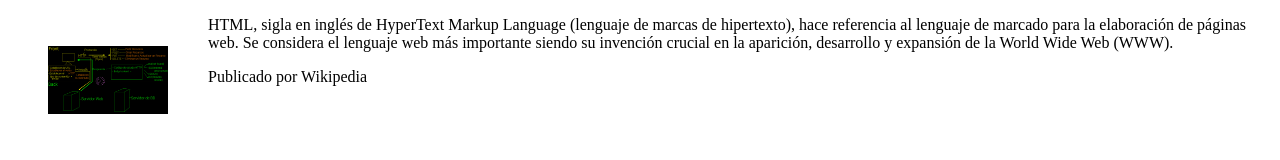
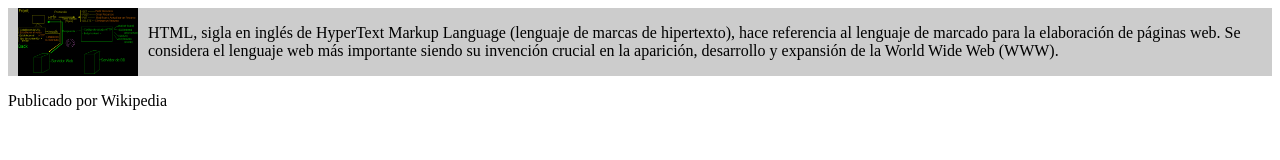
Before and after one commit to FJavier117/htmlcss, a plain HTML site: page ejemplo-14.html in a window 1280 px wide. Drawn offline with Linux system fonts and the light colour scheme.

Commit message:
nuevos cambios

```diff
--- a/src/css/ejemplo-14b.css
+++ b/src/css/ejemplo-14b.css
@@ -10,7 +10,11 @@ disponibles son none, left, right, y both (ambos).
 
 */
 
-section img {
+section {
+    background-color: #CCCCCC;
+    overflow: auto;
+    }
+    section img {
     float: left;
-    margin: 30px 40px;
+    margin: 0px 10px;
     }
```
